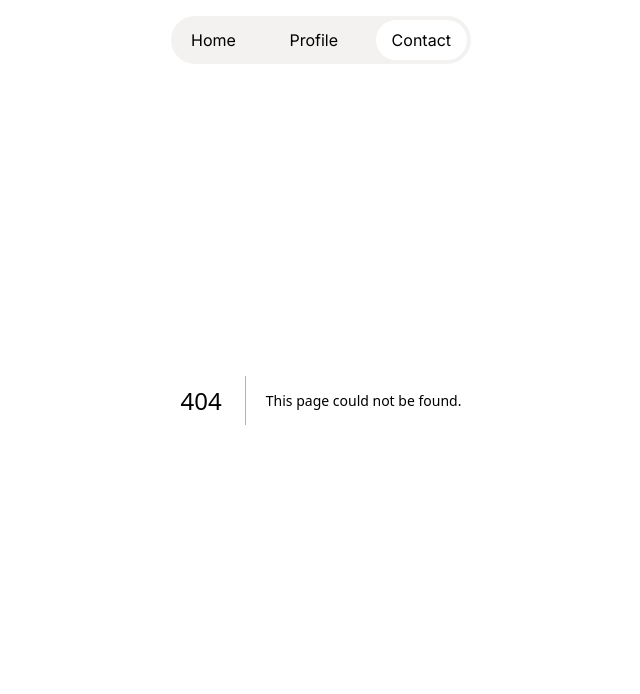
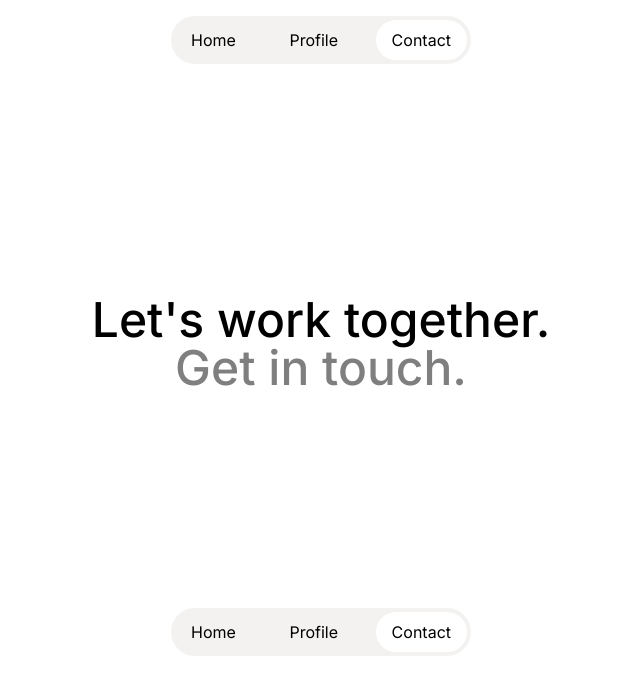
Before and after one commit to Joespk/aqs-test, a Next.js app in the folder frontend/: page /contact in a window 1280 px wide. Before the commit this address had no page. Shown: the top 694 px of the page, without its empty margins (319-959 px from the left). Built offline with nearby package versions, Linux system fonts and the light colour scheme.

Commit message:
add contact and placecontact

```diff
--- /dev/null
+++ b/frontend/src/app/components/Contact/Contactplace.tsx
@@ -0,0 +1,23 @@
+"use client";
+
+import Link from "next/link";
+
+const Contactplace = () => {
+  return (
+    <div className="p-2 max-h-[40vh] flex flex-col gap-8 pl items-center my-48  relative  place-content-center w-full justify-around animated fadeInUp">
+      <div className="flex flex-col justify-start shrink-0 mt-24 ">
+        <h1 className="text-5xl text-center max-w-[600px] font-medium ">
+          Let's work together.
+        </h1>
+        <Link
+          href="/"
+          className="text-5xl text-center max-w-[600px] font-medium text-[#7f7f7f] hover:text-gray-400"
+        >
+          Get in touch.
+        </Link>
+      </div>
+    </div>
+  );
+};
+
+export default Contactplace;
--- a/frontend/src/app/components/Home/Card.tsx
+++ b/frontend/src/app/components/Home/Card.tsx
@@ -26,11 +26,9 @@ const Card = ({ image }: Ipirtureprop) => {
       />
       {isHovered && (
         <div className="absolute inset-0">
-          <div className="flex flex-row mt-[4%]">
-            <p className="text-white relative uppercase left-3 font-light">
-              {image.id}
-            </p>
-            <button className="bg-white p-3 rounded-full shadow-md relative left-[85%]  animate-fadeRightUp ">
+          <div className="flex flex-row mt-[4%] gap-[400px] justify-between">
+            <p className="text-white ml-3 uppercase  font-light">{image.id}</p>
+            <button className="bg-white p-3 mr-3 rounded-full shadow-md animate-fadeRightUp ">
               <Image src={arrowright} alt="rightarrow" width={20} height={20} />
             </button>
           </div>
--- /dev/null
+++ b/frontend/src/app/components/Home/Placecontact.tsx
@@ -0,0 +1,23 @@
+"use client";
+
+import Link from "next/link";
+
+const Placecontact = () => {
+  return (
+    <div className="p-2 max-h-[40vh] flex flex-col gap-8 pl items-center my-24 mt- relative  place-content-center w-full justify-around animated fadeInUp">
+      <div className="flex flex-col justify-start shrink-0 ">
+        <h1 className="text-3xl text-center max-w-[600px] font-medium ">
+          Let's work together.
+        </h1>
+        <Link
+          href="/"
+          className="text-3xl text-center max-w-[600px] font-medium text-[#7f7f7f] hover:text-gray-400"
+        >
+          Get in touch.
+        </Link>
+      </div>
+    </div>
+  );
+};
+
+export default Placecontact;
--- /dev/null
+++ b/frontend/src/app/contact/page.tsx
@@ -0,0 +1,11 @@
+"use client";
+
+import Contactplace from "../components/Contact/Contactplace";
+
+export default function Contact() {
+  return (
+    <div className="container flex flex-col gap-10 max-w-[1400px] items-center">
+      <Contactplace />
+    </div>
+  );
+}
--- a/frontend/src/app/layout.tsx
+++ b/frontend/src/app/layout.tsx
@@ -24,8 +24,8 @@ export default function RootLayout({
             <div className="fixed top-0 z-50 w-full">
               <Navbar />
             </div>
-
             {children}
+            <Navbar />
           </div>
         </body>
       </html>
--- a/frontend/src/app/page.tsx
+++ b/frontend/src/app/page.tsx
@@ -1,6 +1,7 @@
 "use client";
 
 import Card from "./components/Home/Card";
+import Placecontact from "./components/Home/Placecontact";
 import Placehoder from "./components/Home/Placehorder";
 import { IPicture } from "./types/Dto";
 import useImage from "./็hook/useImage";
@@ -11,12 +12,13 @@ export default function Home() {
   return (
     <div className="container flex flex-col gap-10 max-w-[1400px] items-center">
       <Placehoder />
-      <div className="grid grid-cols-2 gap-10 animated fadeInUp">
+      <div className="grid grid-cols-2 gap-10  animated fadeInUp">
         {images &&
           images.map((image: IPicture) => (
             <Card key={image.id} image={image} />
           ))}
       </div>
+      <Placecontact />
     </div>
   );
 }
```
